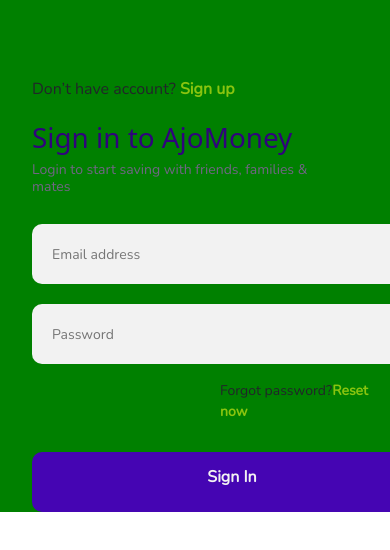
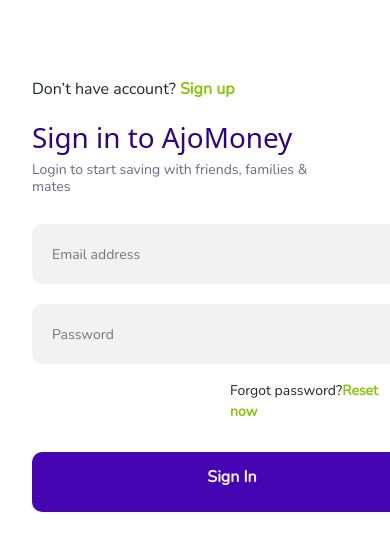
Before and after one commit to oluwafolabo/ajomoneyApp, a plain HTML site: page index.html in a window 390 px wide. Shown: the part 82-632 px from the top of the page. Drawn offline with nearby package versions, Linux system fonts and the light colour scheme.

Commit message:
second commit

```diff
--- a/index.css
+++ b/index.css
@@ -151,16 +151,9 @@ body{
     color: rgba(242, 242, 242, 1);
 }
 
-@media (min-width: 576px) {
+@media (max-width: 576px) {
     .container-fluid{
 
-    }
-}
-
-/*// Medium devices (tablets, 768px and up)*/
-@media (max-width: 768px) {
-    .container-fluid{
-        background-color: green;
         width: 100%;
     }
 
@@ -200,12 +193,12 @@ body{
     }
     .Input input{
 
-        width: 400px;
+        width: 374px;
         height: 60px;
         margin-left: 20px;
     }
     .Forgot{
-        margin-left: 208px;
+        margin-left: 218px;
         font-size: 14px;
     }
     .SignInContainer{
@@ -218,6 +211,11 @@ body{
     .SignInContainer-word{
         left:-30px
     }
+}
+
+/*// Medium devices (tablets, 768px and up)*/
+@media (max-width: 768px) {
+
  }
 
 /*// Large devices (desktops, 992px and up)*/
```
